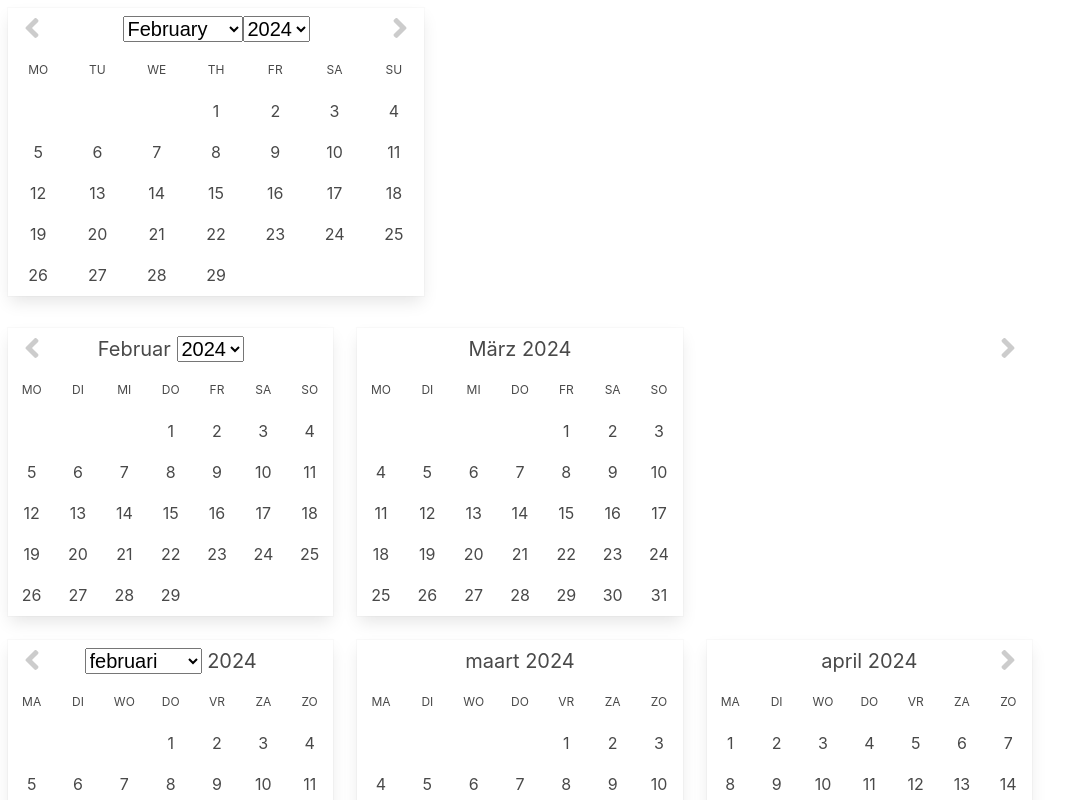
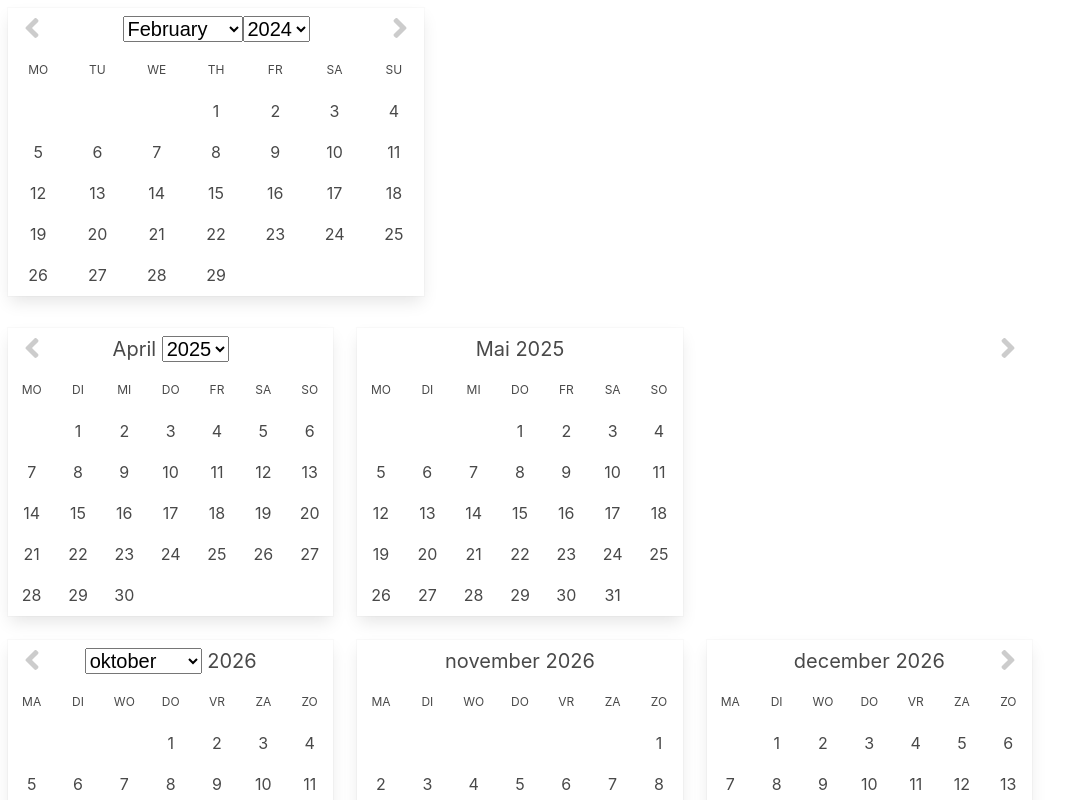
Before and after one commit to helpermedia/helper-react-calendar, a React (Vite) app: page / in a window 1280 px wide. Shown: the top 800 px of the page, without its empty margins (0-1077 px from the left). Built offline with nearby package versions, Linux system fonts and the light colour scheme.

Commit message:
Allow date as string for prop activeDate

```diff
--- a/src/components/Calendar.tsx
+++ b/src/components/Calendar.tsx
@@ -7,7 +7,7 @@ import { Locale, format, isSameDay, getWeek, addMonths } from 'date-fns'
 import { enUS } from 'date-fns/locale'
 
 type Props = {
-  activeDate?: Date,
+  activeDate?: Date | string
   numberOfMonths?: number,
   changeMonth?: boolean,
   changeYear?: boolean,
@@ -76,7 +76,7 @@ export default function Calendar({
   locale = enUS,
 }: Props): React.ReactElement {
 
-  const [currentDate, setCurrentDate] = useState(activeDate)
+  const [currentDate, setCurrentDate] = useState(typeof activeDate === 'string' ? new Date(activeDate) : activeDate)
 
   /* useMemo will only re-run the getMonths method when the currentDate or numberOfMonths changes */
   const months: CalMonth[] = useMemo(() => getMonths(currentDate, numberOfMonths), [currentDate, numberOfMonths])
--- a/src/main.tsx
+++ b/src/main.tsx
@@ -9,7 +9,7 @@ ReactDOM.createRoot(document.getElementById('root')!).render(
     <div style={{ marginBottom: '2rem' }}>
       <Calendar numberOfMonths={1} changeMonth={true} changeYear={true} />
     </div>
-    <Calendar numberOfMonths={2} locale={de} changeYear={true} />
-    <Calendar numberOfMonths={3} locale={nl} changeMonth={true} />
+    <Calendar numberOfMonths={2} locale={de} changeYear={true} activeDate={new Date(2025, 3, 4)}/>
+    <Calendar numberOfMonths={3} locale={nl} changeMonth={true} activeDate='2026-10-16' />
   </React.StrictMode>,
 )
```
